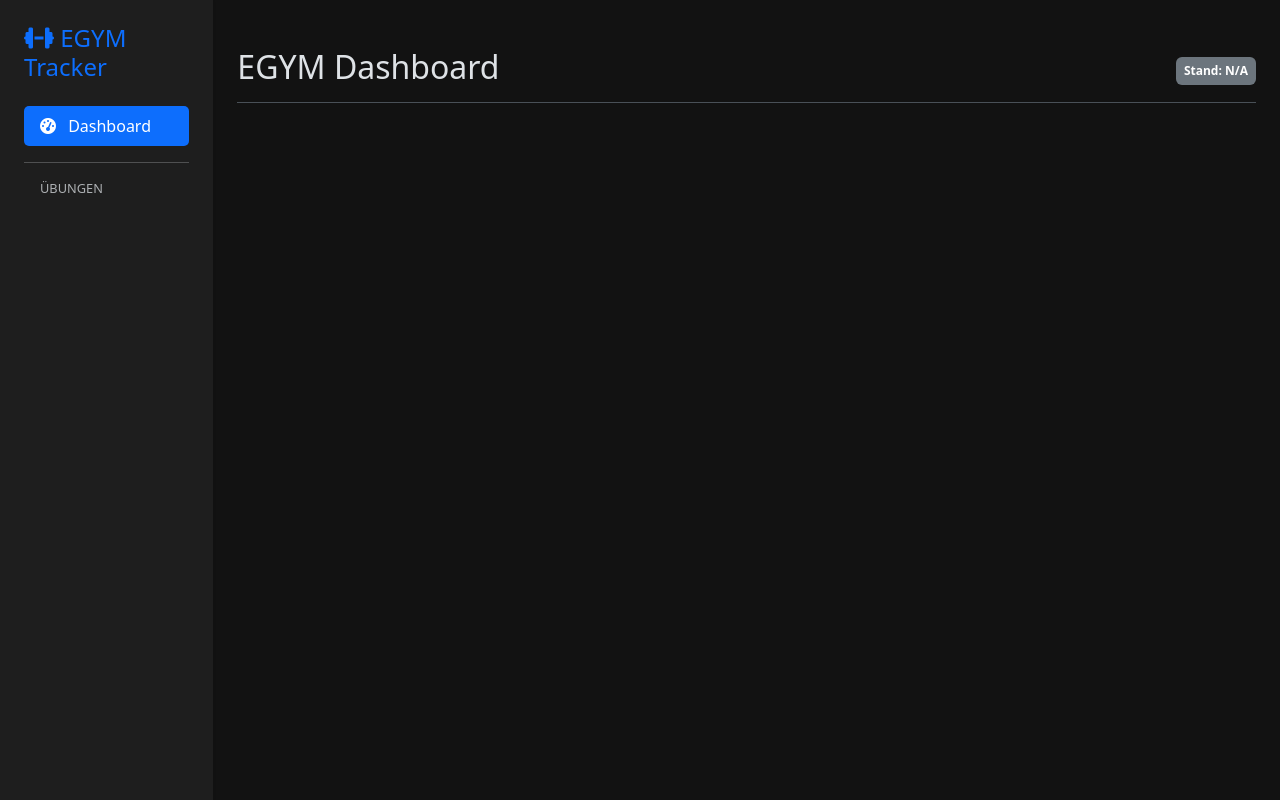
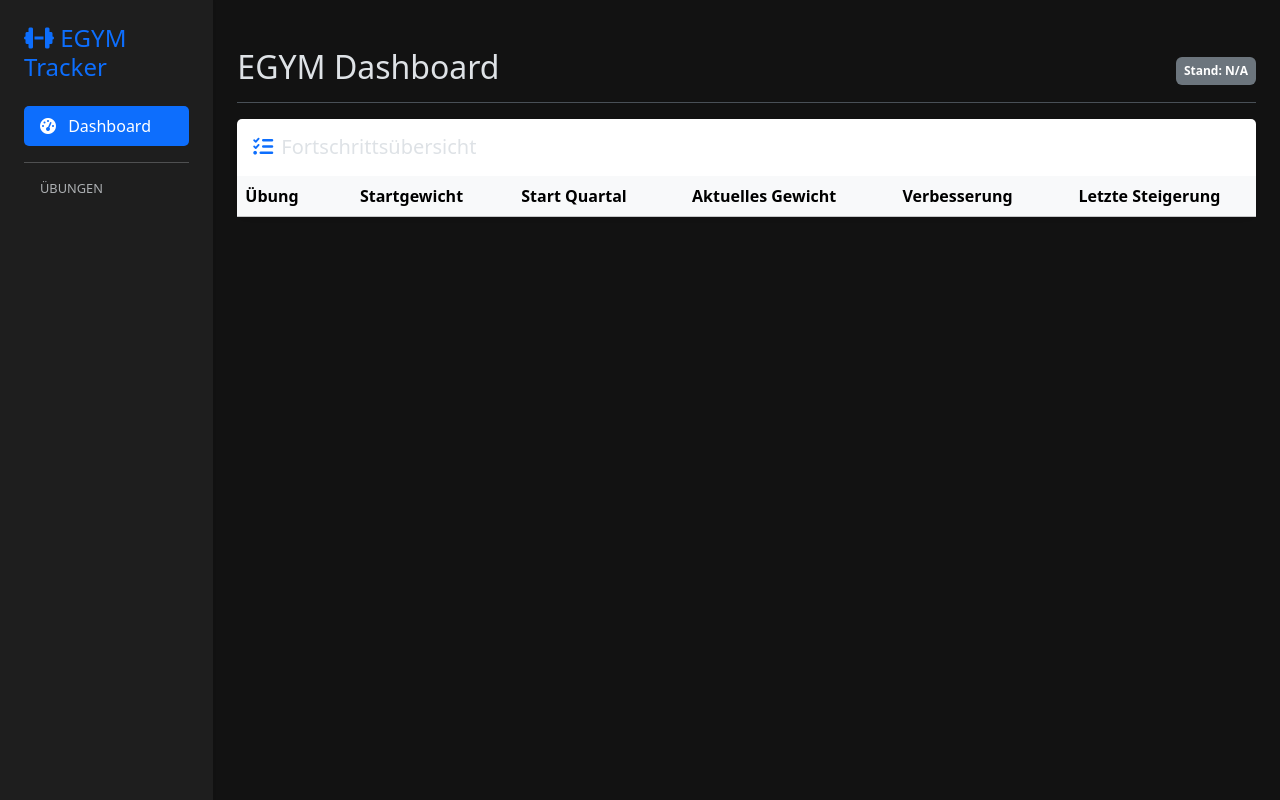
Before and after one commit to Wuuzzaa/gymmax, a Flask app: page / in a window 1280 px wide. Run offline with Flask 3, Linux system fonts and the light colour scheme; lists and menus that the app fills with data are empty; some libraries are stand-ins or nearby versions.

Commit message:
Show progress overview in the UI; add `days_since_increase` fallback logic and integrate `quarter_max` in stats

```diff
--- a/app.py
+++ b/app.py
@@ -56,6 +56,9 @@ def index():
     stagnating = sorted([s for s in stats if s['last_increase_date'] is not None],
                        key=lambda x: x['last_increase_date'])[:3]
 
+    # Progress table data (sorted by days_since_increase descending)
+    progress_table = sorted(stats, key=lambda x: x['days_since_increase'] if x['days_since_increase'] is not None else -1, reverse=True)
+
     # Global last measurement date for the badge
     latest_dt = pd.to_datetime(df['Datum']).dropna().max() if 'Datum' in df.columns else None
     latest_date = latest_dt.strftime('%d.%m.%Y') if pd.notna(latest_dt) else 'N/A'
@@ -69,6 +72,7 @@ def index():
         urgent_measurements=urgent_measurements,
         due_measurements=due_measurements,
         stagnating=stagnating,
+        progress_table=progress_table,
         latest_date=latest_date
     )
 
--- a/data_manager.py
+++ b/data_manager.py
@@ -151,6 +151,11 @@ class GymDataManager:
                     days_since_increase = (today - last_increase_date).days
                     break
 
+        # If never increased, use the days since the very first recording or just None
+        # But for sorting as requested, we need a value.
+        if days_since_increase is None and not series.empty:
+             days_since_increase = (today - series['Datum'].iloc[0]).days
+
         days_since_last = (today - latest_dt).days
 
         # Recommendation for next strength measurement (e.g. every 28 days)
@@ -166,6 +171,7 @@ class GymDataManager:
             'name': exercise,
             'current_max': latest_val,
             'first_max': round(first_val, 1),
+            'quarter_max': round(quarter_val, 1),
             'total_increase_pct': total_increase_pct,
             'quarter_increase_pct': quarter_increase_pct,
             'diff': diff,
--- a/templates/index.html
+++ b/templates/index.html
@@ -107,6 +107,56 @@
 </div>
 {% endif %}
 
+<div class="row mb-4">
+    <div class="col-12">
+        <div class="card shadow-sm border-0">
+            <div class="card-header bg-white py-3">
+                <h5 class="card-title mb-0"><i class="fas fa-tasks me-2 text-primary"></i>Fortschrittsübersicht</h5>
+            </div>
+            <div class="card-body p-0">
+                <div class="table-responsive">
+                    <table class="table table-hover align-middle mb-0">
+                        <thead class="table-light">
+                            <tr>
+                                <th>Übung</th>
+                                <th class="text-center">Startgewicht</th>
+                                <th class="text-center">Start Quartal</th>
+                                <th class="text-center">Aktuelles Gewicht</th>
+                                <th class="text-center">Verbesserung</th>
+                                <th class="text-center">Letzte Steigerung</th>
+                            </tr>
+                        </thead>
+                        <tbody>
+                            {% for item in progress_table %}
+                            <tr onclick="location.href='/exercise/{{ item.name }}'" style="cursor: pointer;">
+                                <td>
+                                    <i class="fas {{ item.icon }} me-2 text-muted"></i>
+                                    <strong>{{ item.name }}</strong>
+                                </td>
+                                <td class="text-center">{{ item.first_max }} kg</td>
+                                <td class="text-center">{{ item.quarter_max }} kg</td>
+                                <td class="text-center fw-bold">{{ item.current_max }} kg</td>
+                                <td class="text-center">
+                                    <span class="text-success small fw-bold">
+                                        +{{ (item.current_max - item.first_max)|round(1) }} kg
+                                        ({{ item.total_increase_pct }}%)
+                                    </span>
+                                </td>
+                                <td class="text-center">
+                                    <span class="badge {% if item.days_since_increase <= 7 %}bg-success{% elif item.days_since_increase <= 21 %}bg-info{% else %}bg-secondary{% endif %} rounded-pill">
+                                        vor {{ item.days_since_increase }} Tagen
+                                    </span>
+                                </td>
+                            </tr>
+                            {% endfor %}
+                        </tbody>
+                    </table>
+                </div>
+            </div>
+        </div>
+    </div>
+</div>
+
 {% for cat in category_order %}
 <h3 class="mt-4 mb-3">{{ cat }}</h3>
 <div class="row row-cols-1 row-cols-md-2 row-cols-xl-3 g-4">
```
